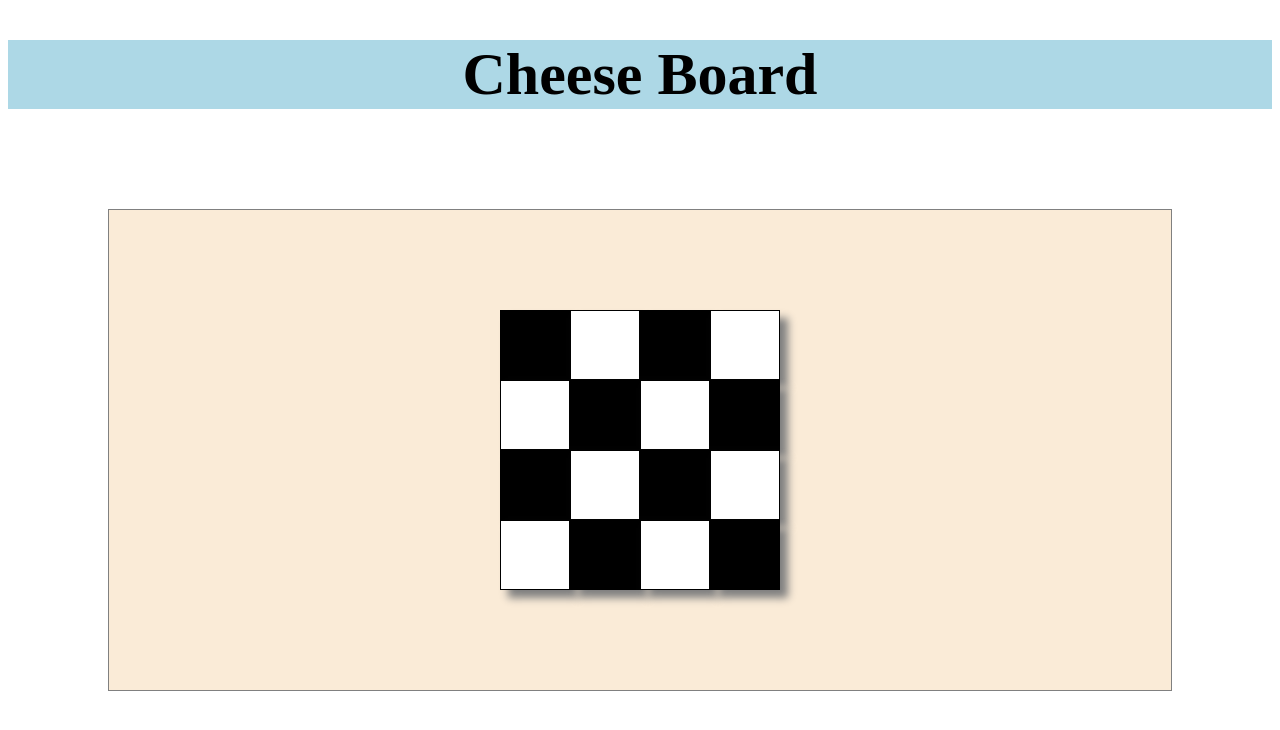
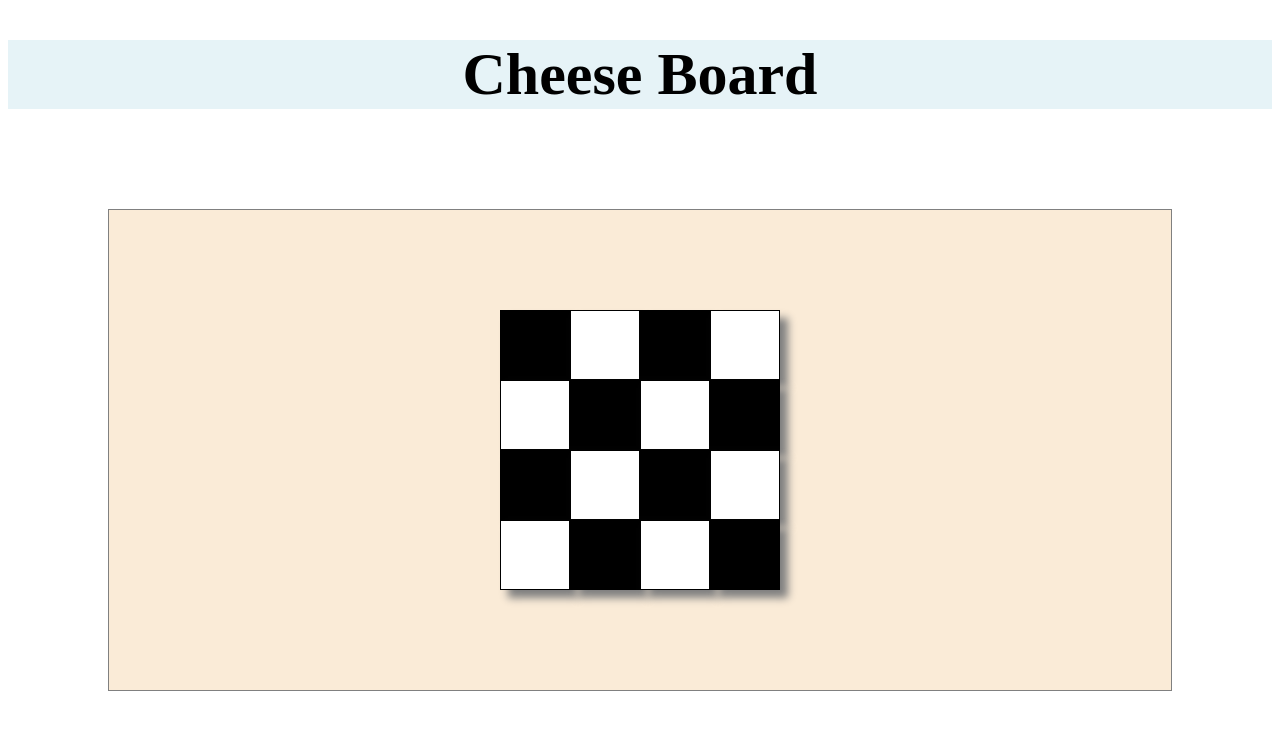
Before and after one commit to sh299/Icreditex_html, a plain HTML site: page Media_query/index.html in a window 1280 px wide. Drawn offline with Linux system fonts and the light colour scheme.

Commit message:
first commit

```diff
--- a/Media_query/index.html
+++ b/Media_query/index.html
@@ -31,7 +31,7 @@
             display: block;
             text-align: center;
             font-size: 60px;
-            background-color: lightblue;
+            background-color: rgba(173, 216, 230, 0.308);
         }
 
         @media screen and (max-width: 600px) {
```
